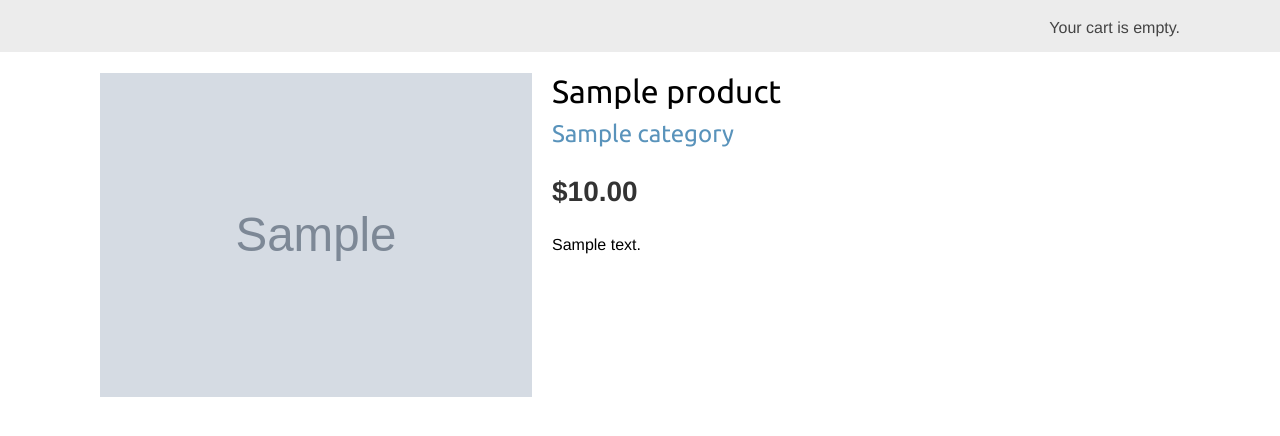
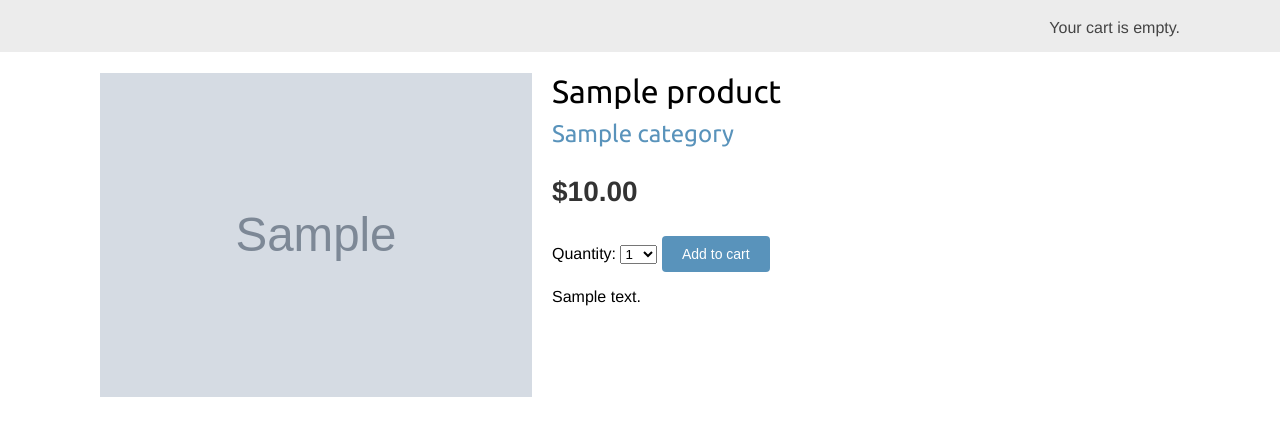
Before and after one commit to EvstratovRG/online_store, a Django app: a page that uses myshop/shop/templates/shop/base.html in a window 1280 px wide. Shown: the part 46-482 px from the top of the page. Run offline with Django 4.2, Linux system fonts and the light colour scheme; tables that the repository leaves empty hold one stand-in row (values such as "Sample post"); grey boxes marked "Sample" are stand-in pictures.

Commit message:
shop cart done

```diff
--- /dev/null
+++ b/myshop/cart/context_processors.py
@@ -0,0 +1,7 @@
+from .cart import Cart
+
+# контекстный процессор
+
+
+def cart(request):
+    return {'cart': Cart(request)}
--- a/myshop/cart/templates/cart/detail.html
+++ b/myshop/cart/templates/cart/detail.html
@@ -58,6 +58,6 @@
   <p class="text-right">
     <a href="{% url "shop:product_list" %}" class="button
     light">Continue shopping</a>
-    <a href="{% url "orders:order_create" %}" class="button">Checkout</a>
+    <a href="#" class="button">Checkout</a>
   </p>
 {% endblock %}
--- a/myshop/myshop/settings.py
+++ b/myshop/myshop/settings.py
@@ -64,6 +64,7 @@ TEMPLATES = [
                 'django.template.context_processors.request',
                 'django.contrib.auth.context_processors.auth',
                 'django.contrib.messages.context_processors.messages',
+                'cart.context_processors.cart',
             ],
         },
     },
--- /dev/null
+++ b/myshop/orders/admin.py
@@ -0,0 +1,3 @@
+from django.contrib import admin
+
+# Register your models here.
--- /dev/null
+++ b/myshop/orders/apps.py
@@ -0,0 +1,6 @@
+from django.apps import AppConfig
+
+
+class OrdersConfig(AppConfig):
+    default_auto_field = 'django.db.models.BigAutoField'
+    name = 'orders'
--- /dev/null
+++ b/myshop/orders/models.py
@@ -0,0 +1,3 @@
+from django.db import models
+
+# Create your models here.
--- /dev/null
+++ b/myshop/orders/tests.py
@@ -0,0 +1,3 @@
+from django.test import TestCase
+
+# Create your tests here.
--- /dev/null
+++ b/myshop/orders/views.py
@@ -0,0 +1,3 @@
+from django.shortcuts import render
+
+# Create your views here.
--- a/myshop/shop/templates/shop/base.html
+++ b/myshop/shop/templates/shop/base.html
@@ -12,7 +12,17 @@
     </div>
     <div id="subheader">
       <div class="cart">
+        {% with total_items=cart|length %}
+          {% if total_items > 0 %}
+            Your cart:
+            <a href="{% url "cart:cart_detail" %}">
+              {{ total_items }} item{{ total_items|pluralize }},
+              ${{ cart.get_total_price }}
+            </a>
+          {% elif not order %}
             Your cart is empty.
+          {% endif %}
+        {% endwith %}
       </div>
     </div>
     <div id="content">
--- a/myshop/shop/templates/shop/product/detail.html
+++ b/myshop/shop/templates/shop/product/detail.html
@@ -15,6 +15,11 @@
       </a>
     </h2>
     <p class="price">${{ product.price }}</p>
-        {{ product.description|linebreaks }}
+    <form action="{% url "cart:cart_add" product.id %}" method="post">
+      {{ cart_product_form }}
+      {% csrf_token %}
+      <input type="submit" value="Add to cart">
+    </form>
+    {{ product.description|linebreaks }}
   </div>
 {% endblock %}
--- a/myshop/shop/views.py
+++ b/myshop/shop/views.py
@@ -1,6 +1,7 @@
 from django.shortcuts import render, get_object_or_404
 
 from .models import Category, Product
+from cart.forms import CartAddProductForm
 
 
 def product_list(request, category_slug=None):
@@ -25,4 +26,10 @@ def product_detail(request, id, slug):
         id=id,
         slug=slug,
         available=True)
-    return render(request, 'shop/product/detail.html', {'product': product})
+    cart_product_form = CartAddProductForm()
+    return render(
+        request,
+        'shop/product/detail.html',
+        {'product': product,
+         'cart_product_form': cart_product_form}
+    )
```
Also changed, not shown: myshop/orders/__init__.py (added), myshop/orders/migrations/__init__.py (added). Lines whose indentation alone changed are shown as unchanged.
